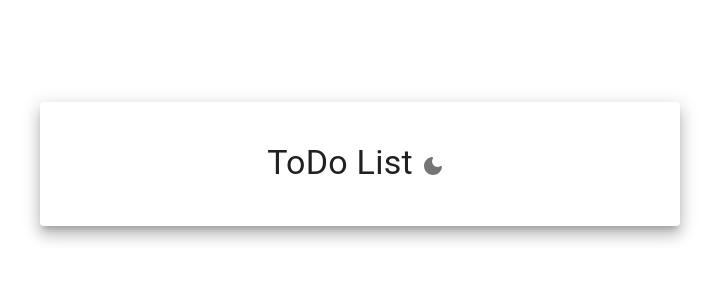
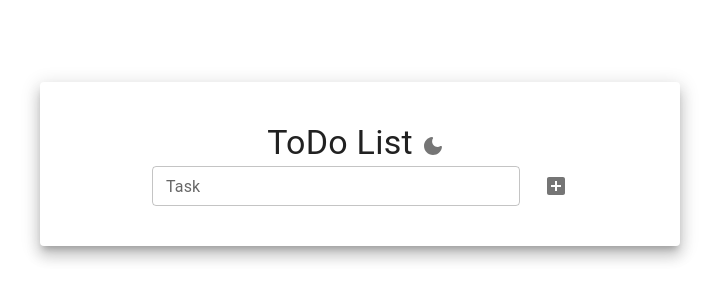
Before and after one commit to MrYious/TodoApp, a React (Create React App) app: page / in a window 1280 px wide. Shown: the part 236-536 px from the top of the page, without its empty margins (280-999 px from the left). Built offline with nearby package versions, Linux system fonts and the light colour scheme.

Commit message:
feat: added UI elements for input component

```diff
--- a/src/component/Input.js
+++ b/src/component/Input.js
@@ -1,13 +1,38 @@
-import { Grid } from "@mui/material";
+import { Grid, IconButton, TextField } from "@mui/material";
+import { AddBox} from "@mui/icons-material";
 
-export default function Input ({ tasks }){
+export default function Input ({ tasks, addTask }){
+
+    const handleAddTask = () => {
+        console.log(tasks);
+    };
 
     return <>
         <Grid
             item
             container
+            xs={12}
+            spacing={2}
+            justifyContent="center"
         >
-            {console.log(tasks)}
+            <Grid
+                item
+                xs={8}
+            >
+                <TextField
+                    label="Task"
+                    size="small"
+                    fullWidth
+                />
+            </Grid>
+            <Grid item xs={1}
+            >
+                <IconButton onClick={handleAddTask} >
+                    <AddBox fontSize="inherit"/>
+                </IconButton>
+            </Grid>
+
+
         </Grid>
     </>;
 }
--- a/src/component/ToDo.js
+++ b/src/component/ToDo.js
@@ -17,6 +17,10 @@ const initTasks = [
 export default function ToDo (){
 
     const [tasks, setTasks] = useState(initTasks);
+
+    const addTask = (task) => {
+        setTasks({...tasks, task});
+    };
 
     return <>
         <Grid
@@ -40,7 +44,7 @@ export default function ToDo (){
             >
                 <Paper elevation={10} sx={{height: '100%', width: '100%', padding: 5,}}>
                     <Header />
-                    <Input tasks={tasks} />
+                    <Input tasks={tasks} addTask={addTask} />
                     {/* Todo Input*/}
                     {/* Todo List*/}
                 </Paper>
```
